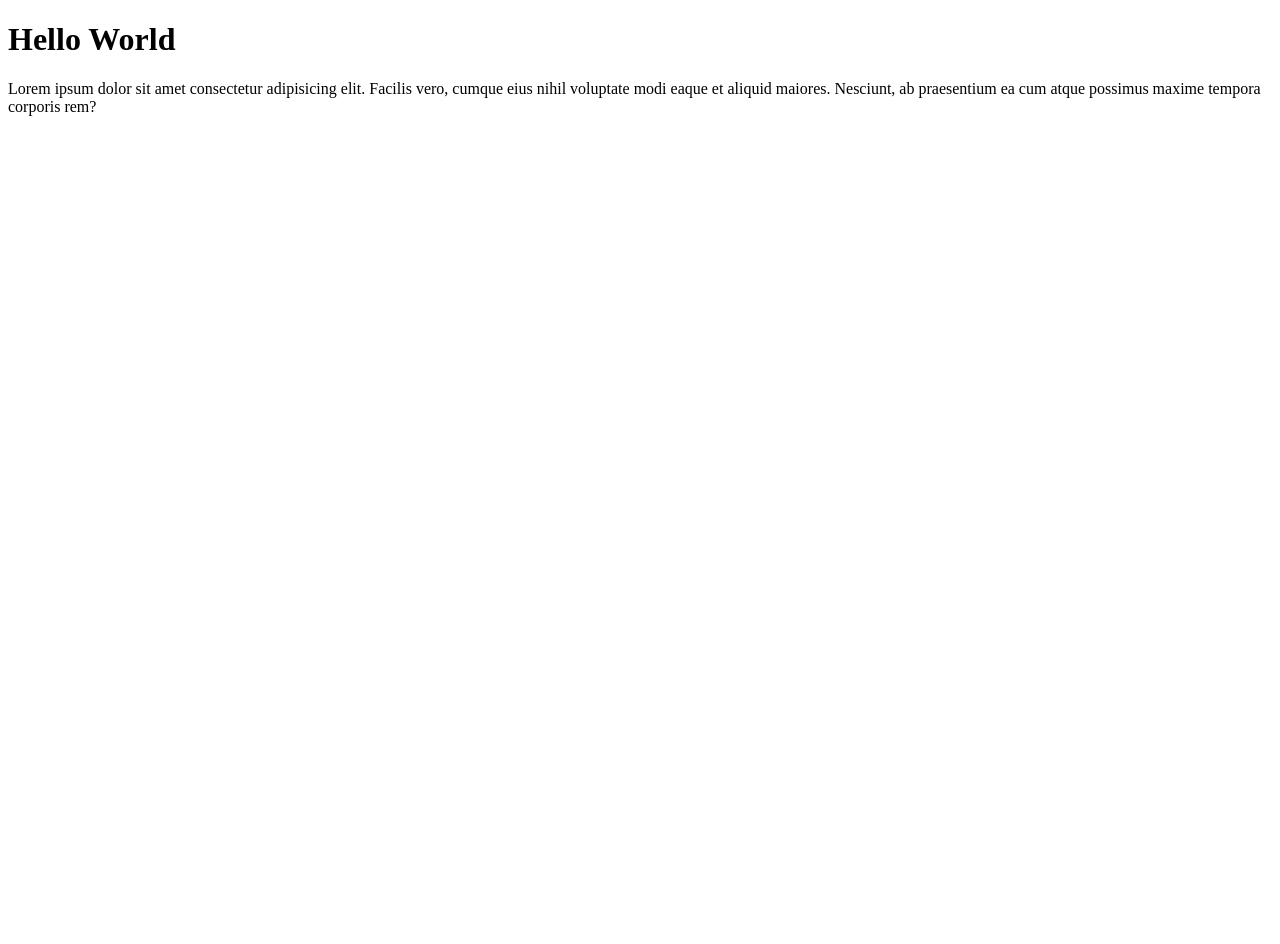
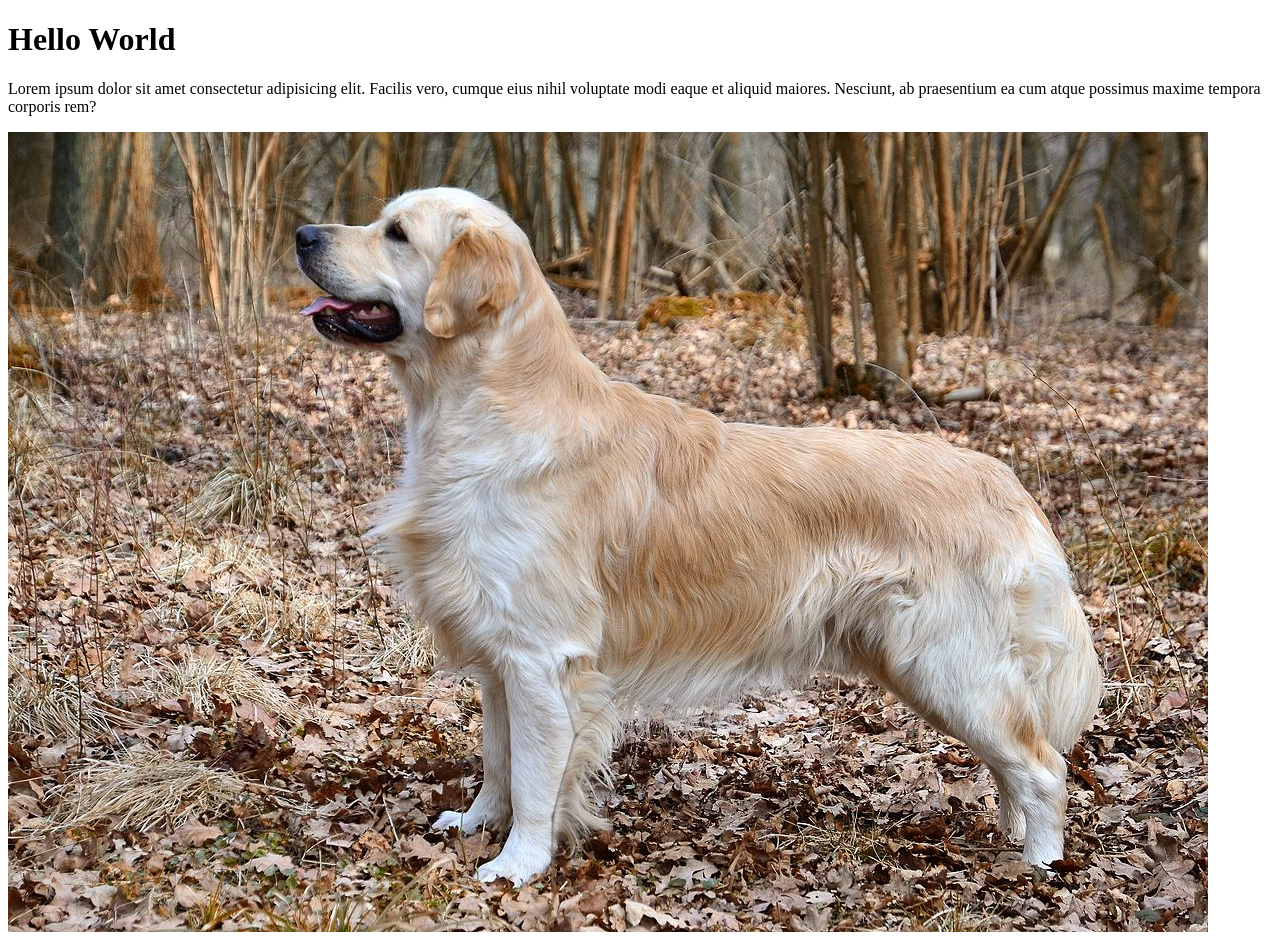
Before and after one commit to Francesco-Ostellari/htmlcss-hello, a plain HTML site: page index.html in a window 1280 px wide. Before the commit the page ends 800 px from the top, so only its background shows below. Drawn offline with Linux system fonts and the light colour scheme.

Commit message:
add image dog

```diff
--- a/index.html
+++ b/index.html
@@ -9,5 +9,6 @@
 <body>
     <h1>Hello World</h1>
     <p>Lorem ipsum dolor sit amet consectetur adipisicing elit. Facilis vero, cumque eius nihil voluptate modi eaque et aliquid maiores. Nesciunt, ab praesentium ea cum atque possimus maxime tempora corporis rem?</p>
+    <img src="img/dog.jpg" alt="">
 </body>
 </html>
```
Also changed, not shown: img/dog.jpg (added).
